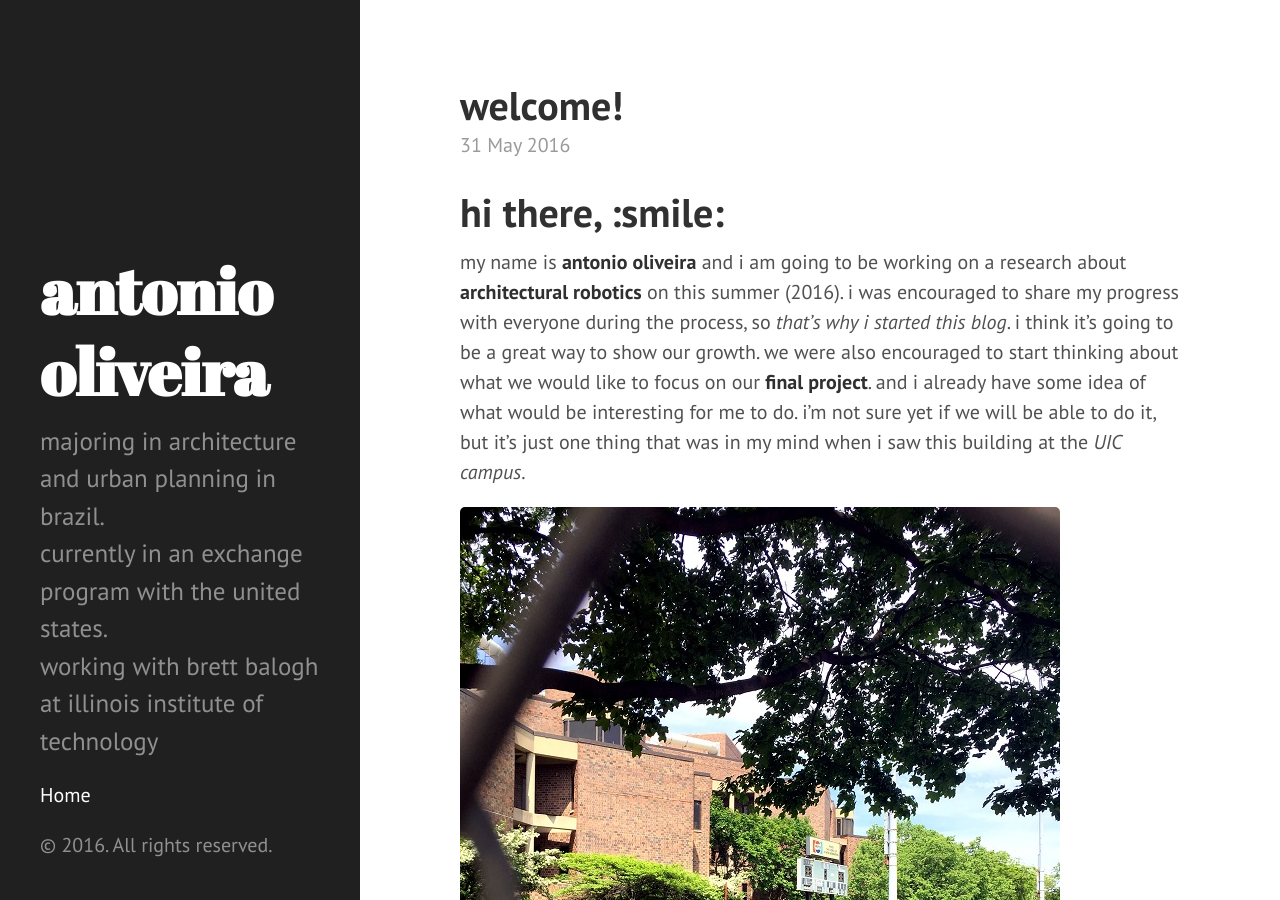
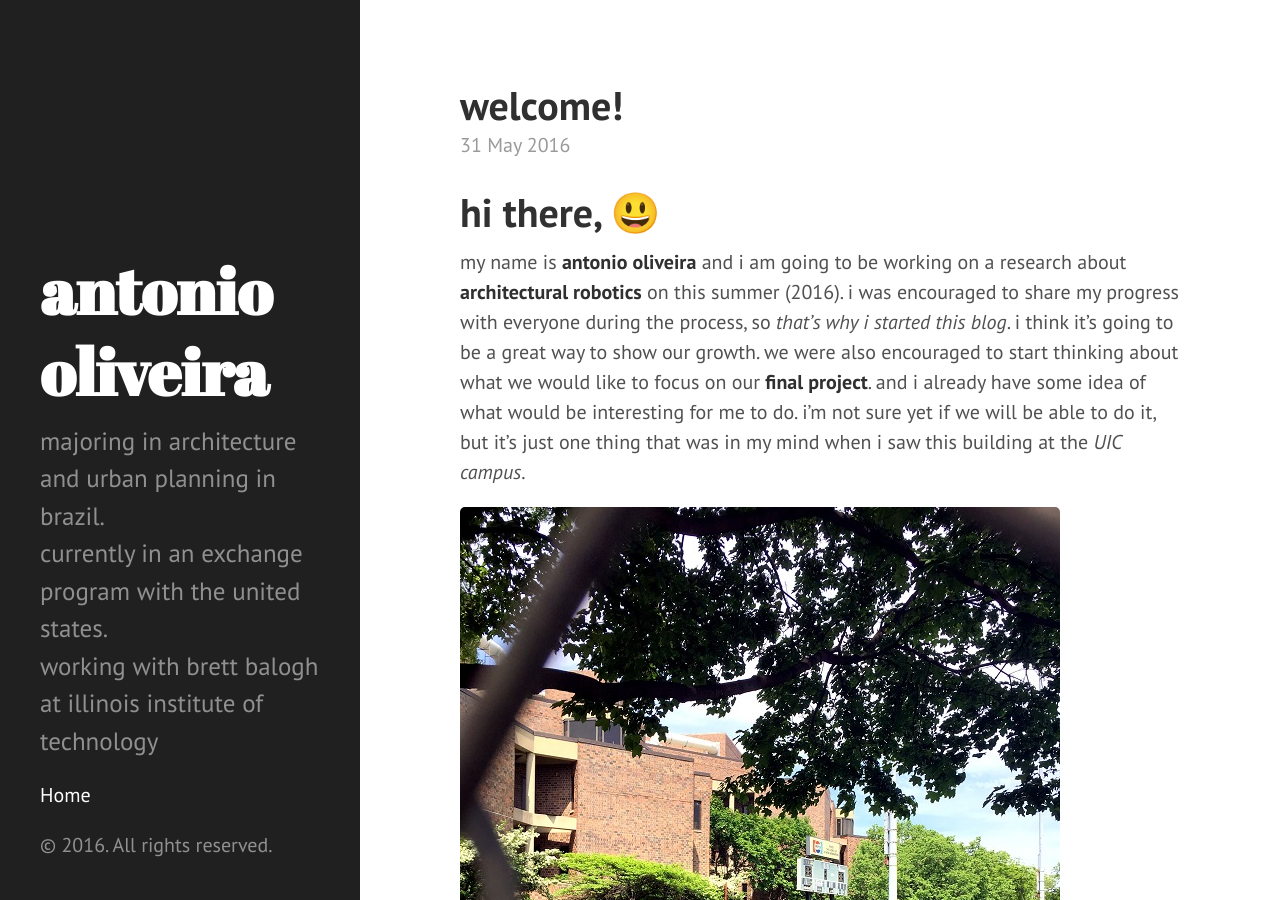
Before and after one commit to jorgeuntd/jorgeuntd.github.io, a Jekyll site: the page built from _posts/2016-05-31-welcome.markdown, in a window 1280 px wide and 900 px high. Built offline with Jekyll 4.4.1, drawn with Linux system fonts in a browser that asks for light colours; part of the change alters nothing that is shown.

Commit message:
Update 2016-05-31-welcome.markdown

```diff
--- a/_posts/2016-05-31-welcome.markdown
+++ b/_posts/2016-05-31-welcome.markdown
@@ -3,7 +3,7 @@ published: true
 title: welcome!
 layout: post
 ---
-# hi there, :smile:
+# hi there, 😃
 
 my name is **antonio oliveira** and i am going to be working on a research about **architectural robotics** on this summer (2016). i was encouraged to share my progress with everyone during the process, so *that's why i started this blog*. i think it's going to be a great way to show our growth.
 we were also encouraged to start thinking about what we would like to focus on our **final project**. and i already have some idea of what would be interesting for me to do. i'm not sure yet if we will be able to do it, but it's just one thing that was in my mind when i saw this building at the *UIC campus*.
```
